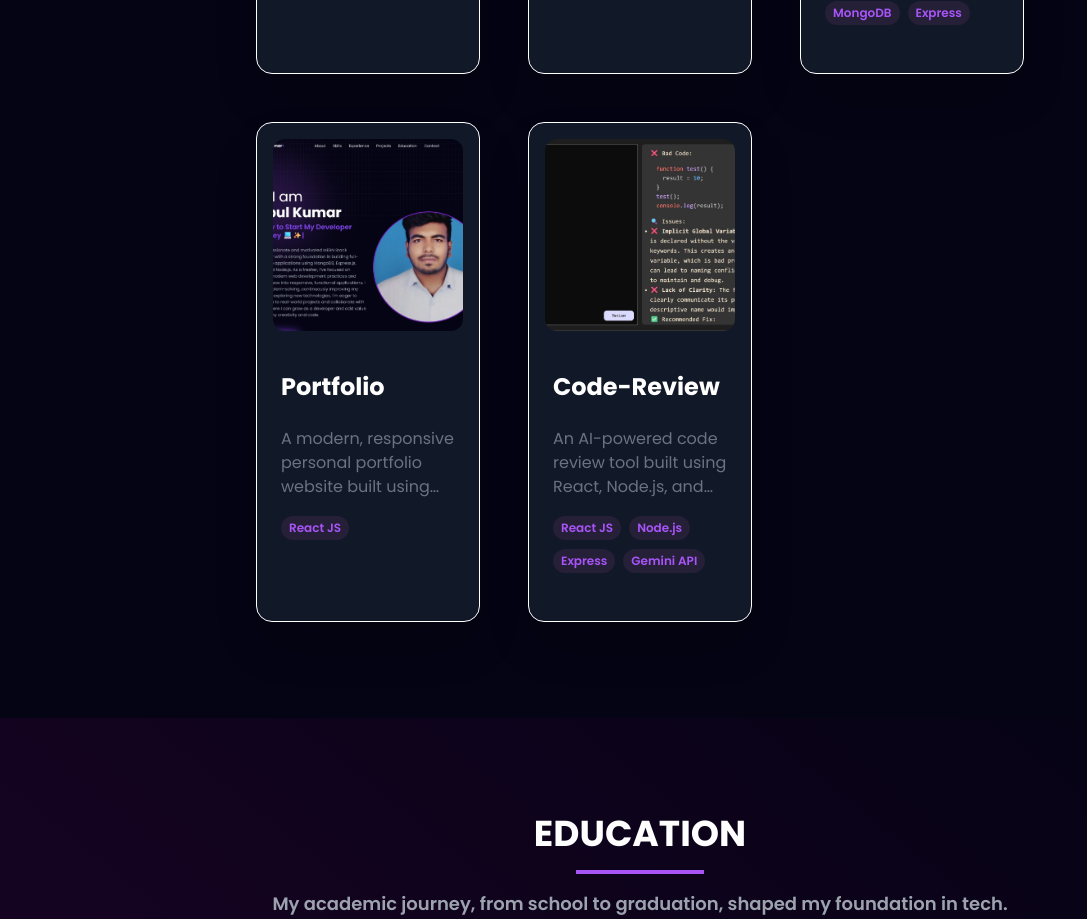
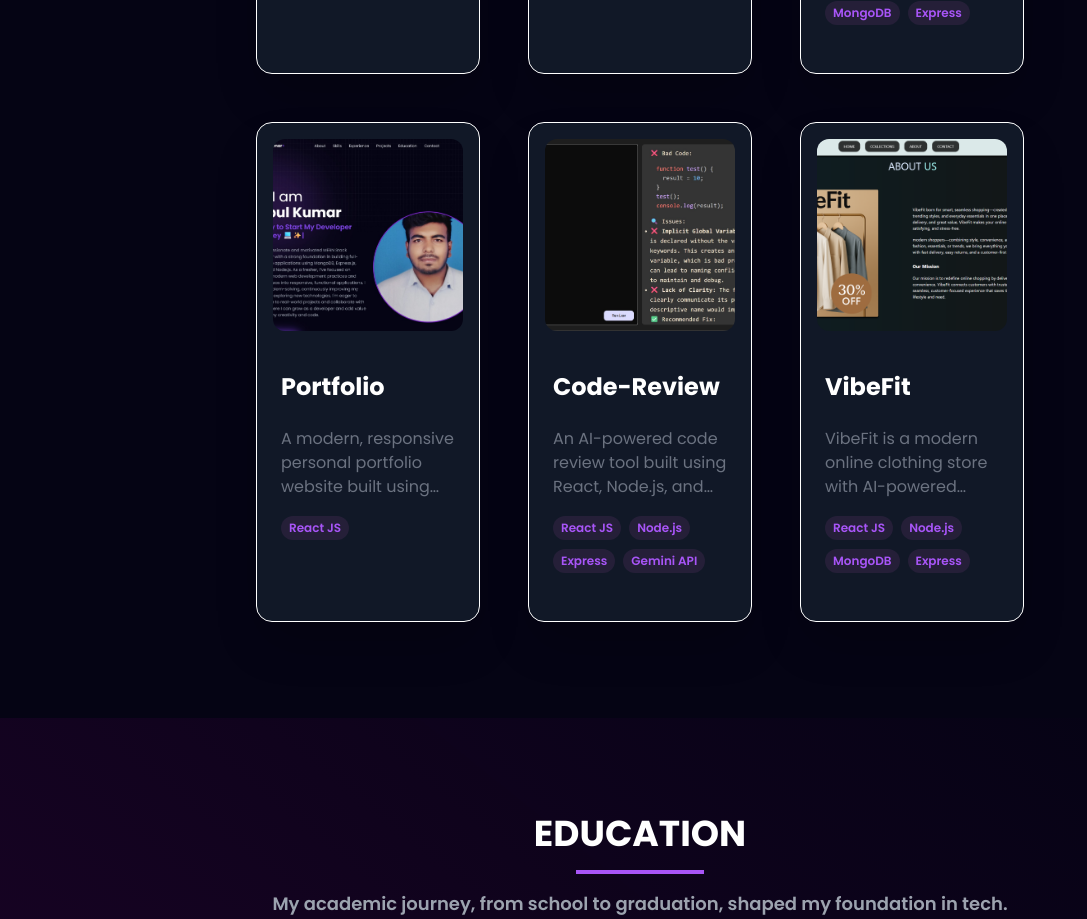
Before and after one commit to Vipul-kumar2002/portfolio, a React (Vite) app: page / in a window 1280 px wide. Shown: the part 3640-4559 px from the top of the page, without its empty margins (0-1087 px from the left). Built offline with nearby package versions, Linux system fonts and the light colour scheme.

Commit message:
Update constants.js and add vibefit logos

```diff
--- a/src/constants.js
+++ b/src/constants.js
@@ -23,6 +23,7 @@ import advv from "./assets/tech_logo/advv.jpg";
 import course from "./assets/tech_logo/course.jpg";
 import port from "./assets/tech_logo/port.jpg";
 import code from "./assets/tech_logo/code.jpg";
+import vibeFit from "./assets/tech_logo/vibefit2.png";
 
 export const SkillsInfo = [
   {
@@ -71,7 +72,7 @@ export const SkillsInfo = [
 
 export const projects = [
   {
-    id: 0,
+    id: 4,
     title: "Spotify",
     description:
       "A sleek and responsive music player built using HTML, CSS, and JavaScript. It allows users to play, pause, and navigate through a playlist of songs with intuitive controls. The player includes features like a dynamic progress bar, track name display, and play/pause toggle functionality. Designed with a modern UI for a smooth listening experience across all devices.",
@@ -81,7 +82,7 @@ export const projects = [
     image: spotifyLogo1,
   },
   {
-    id: 1,
+    id: 0,
     title: "Green Cart",
     description:
       "Green Cart is a full-stack grocery delivery web application inspired by Blinkit. It allows users to browse, search, and order groceries online with real-time cart management and seamless user experience. Built with the MERN stack (MongoDB, Express.js, React.js, Node.js), it features user authentication, product filtering by category, and a secure checkout system.",
@@ -91,7 +92,7 @@ export const projects = [
     image: greenCart,
   },
   {
-    id: 3,
+    id: 1,
     title: "Course Selling App",
     description:
       "A full-featured course selling platform built using the MERN stack (MongoDB, Express.js, React.js, Node.js). This web application enables instructors to upload and manage courses, while students can browse, preview, and purchase them. The platform includes secure authentication, dynamic content delivery, and intuitive user interfaces for both learners and creators.",
@@ -102,7 +103,7 @@ export const projects = [
   },
 
   {
-    id: 4,
+    id: 3,
     title: "Portfolio",
     description:
       "A modern, responsive personal portfolio website built using React.js to showcase projects, skills, and experience. Designed with a sleek UI and smooth animations, the portfolio highlights key accomplishments and provides visitors with an interactive way to learn more about your work. It includes project previews, a contact form, and links to social profiles and GitHub.",
@@ -112,7 +113,7 @@ export const projects = [
     image: port,
   },
   {
-    id: 5,
+    id: 2,
     title: "Code-Review",
     description:
       "An AI-powered code review tool built using React, Node.js, and Express, with smart code analysis generated by Google's Gemini API. This app allows users to input code and get instant feedback on code quality, syntax issues, logic problems, and improvement suggestions — just like a personal senior developer reviewing your code.",
@@ -120,6 +121,16 @@ export const projects = [
     github: "https://github.com/Vipul-kumar2002/code-review",
     webApp: "http://code-review-jet.vercel.app/",
     image: code,
+  },
+  {
+    id: 5,
+    title: "VibeFit",
+    description:
+      "VibeFit is a modern online clothing store with AI-powered voice navigation and a robust Admin Panel for product, order, and customer management. It delivers a seamless shopping experience with features like secure checkout and personalized collections, blending smart technology with efficient store control.",
+    tags: ["React JS", "Node.js", "MongoDB", "Express"],
+    github: "https://github.com/Vipul-kumar2002/VibeFit",
+    webApp: "https://vibefit-fronttend.onrender.com/",
+    image: vibeFit,
   },
 ];
 
```
Also changed, not shown: src/assets/tech_logo/vibefit.png (added), src/assets/tech_logo/vibefit2.png (added).
